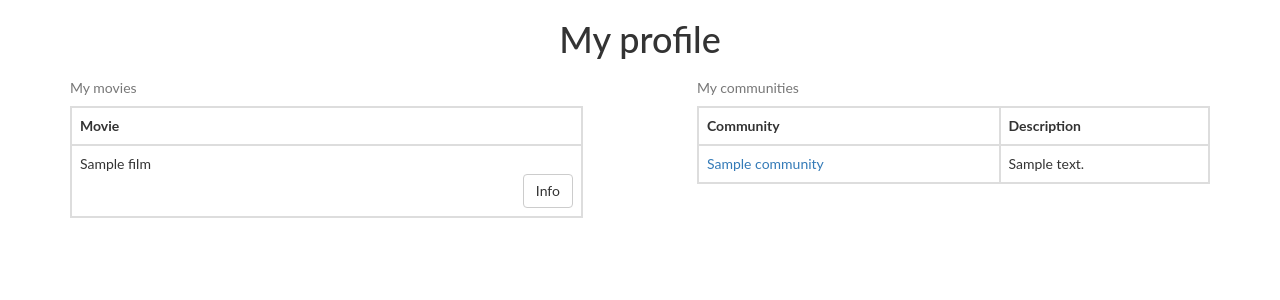
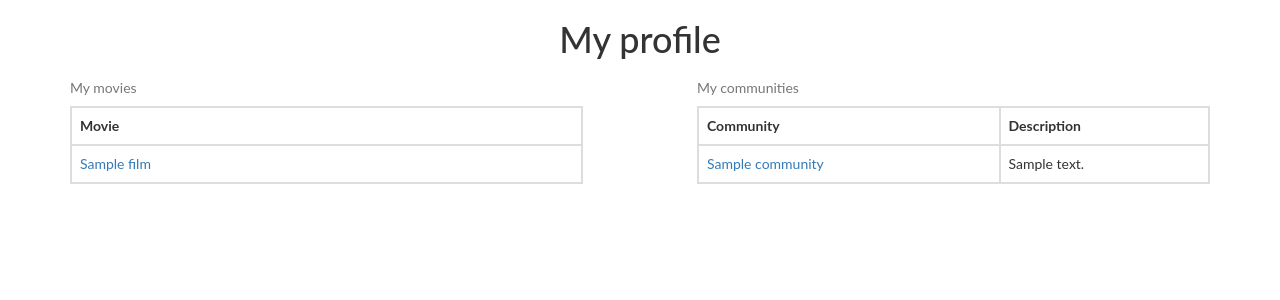
Before and after one commit to Deniz11/WebIK24, a Flask app: template Collectionneur/templates/profilepage.html in a window 1280 px wide. Shown: the part 72-372 px from the top of the page. Run offline with Flask 2, Linux system fonts and the light colour scheme; the template is opened without the code that fills it: most values are stand-ins (such as "Sample title", 1, 10 or a date in 2020); some libraries are stand-ins or nearby versions.

Commit message:
profiel filmtabel verbeterd

```diff
--- a/Collectionneur/templates/profilepage.html
+++ b/Collectionneur/templates/profilepage.html
@@ -30,7 +30,7 @@
     		</thead>
     		{% for film in films %}
     		<tr>
-    			<td>{{ film.title }} &nbsp;<form action="{{ url_for('index') }}"><button class="btn btn-default" style="float:right" type= "submit" name= "filmname" value = {{ film }} >Info</button></td>
+    		    <td><a href="{{ url_for('movie_info', imdb_id=movie.id) }}">{{ film.title }}</a></td>
     		</tr>
     		{% endfor %}
     		</table>
```
